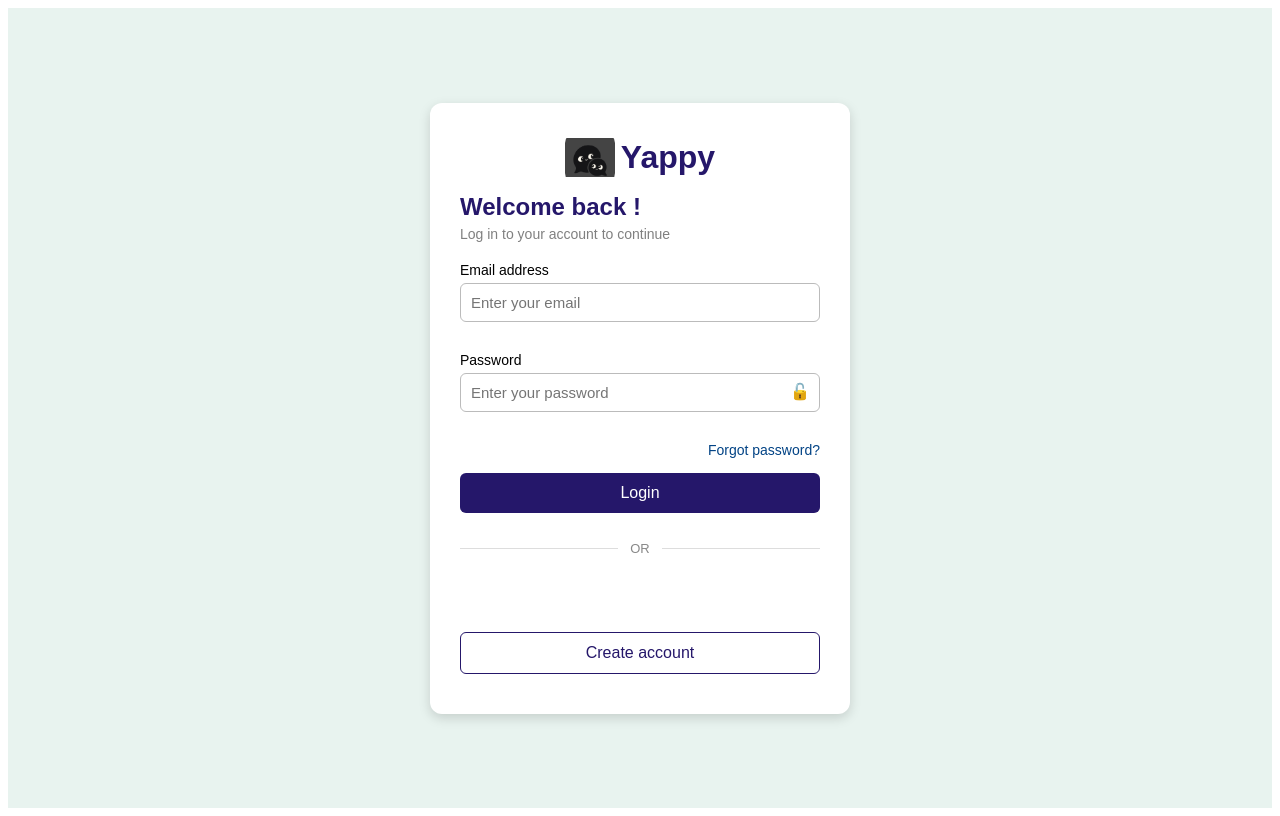
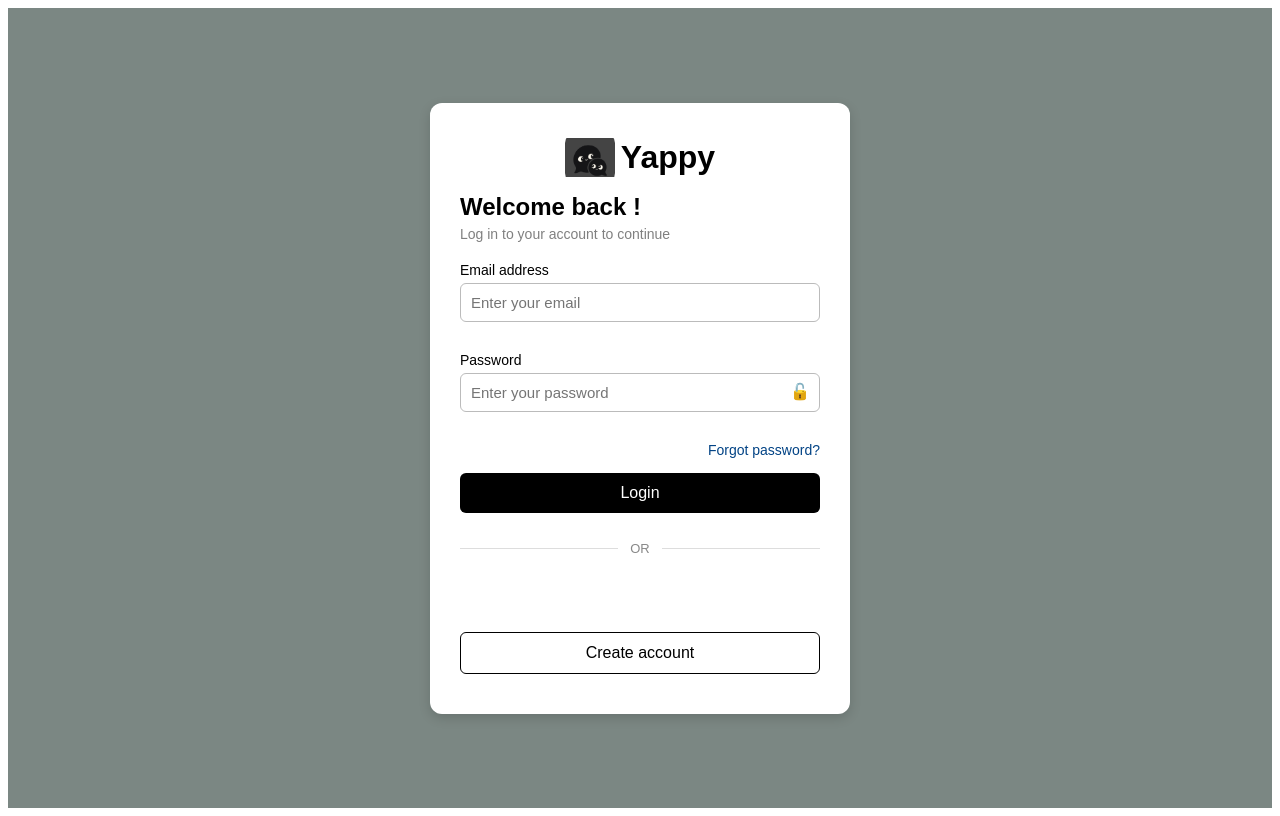
Before and after one commit to Shruti-118/Group3-frontend-smart-community, a React (Vite) app: page / in a window 1280 px wide. Built offline with nearby package versions, Linux system fonts and the light colour scheme; no server answers.

Commit message:
colour changes

```diff
--- a/src/styles.css
+++ b/src/styles.css
@@ -3,7 +3,7 @@
   display: flex;
   justify-content: center;
   align-items: center;
-  background-color: #e8f3ef;
+  background-color: #7b8783;
   font-family: Arial, sans-serif;
 }
 .login-box {
@@ -15,7 +15,7 @@
 }
 .login-box h2 {
   margin: 0;
-  color: #25176a;
+  color: #000000;
 }
 .brand {
   display: flex;
@@ -26,7 +26,7 @@
 }
 .brand h1 {
   margin: 0;
-  color: #25176a;
+  color: #000000;
   text-align: center;
 }
 .brand-logo {
@@ -88,14 +88,14 @@
   cursor: pointer;
 }
 .login-btn {
-  background-color: #25176a;
+  background-color: #000000;
   color: white;
   border: none;
 }
 .create-btn {
   background-color: white;
-  color: #25176a;
-  border: 1px solid #25176a;
+  color: #000000;
+  border: 1px solid #000000;
 }
 .google-login-button {
   width: 100%;
@@ -127,7 +127,7 @@
   margin: 0;
 }
 .terms-link {
-  color: #25176a;
+  color: #000000;
   text-decoration: underline;
   cursor: pointer;
 }
@@ -162,7 +162,7 @@
 .popup-box h2 {
   margin-top: 0;
   text-align: center;
-  color: #25176a;
+  color: #000000;
 }
 .popup-box p {
   font-size: 14px;
@@ -183,7 +183,7 @@
   margin: 0;
 }
 .terms-link {
-  color: #25176a;
+  color: #000000;
   text-decoration: underline;
   cursor: pointer;
 }
@@ -218,7 +218,7 @@
 .popup-box h2 {
   margin-top: 0;
   text-align: center;
-  color: #25176a;
+  color: #000000;
 }
 .popup-box p {
   font-size: 14px;
@@ -256,7 +256,7 @@
 .ad-page {
   display: flex;
   min-height: 100vh;
-  background-color: #e8f3ef;
+  background-color: #7b8783;
   font-family: Arial, sans-serif;
 }
 /* ---------- sidebar ---------- */
```
